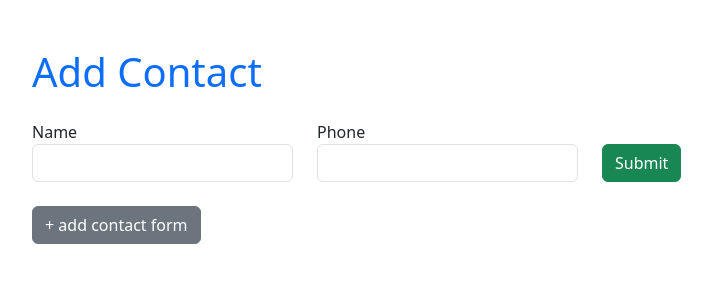
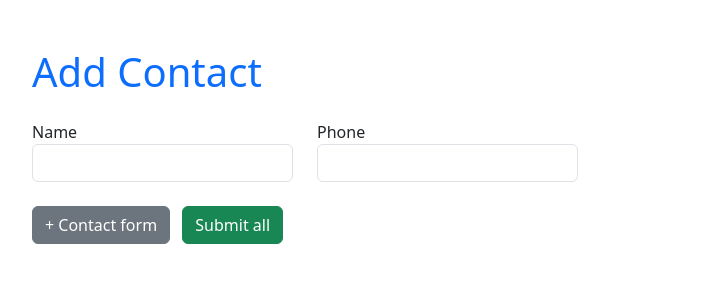
Before and after one commit to mihouami/contact-htmx, a Django app: page / in a window 1280 px wide. Shown: the top 300 px of the page, without its empty margins (50-762 px from the left). Run offline with Django 5.2, Linux system fonts and the light colour scheme; data that the repository does not hold is empty; some libraries are stand-ins or nearby versions.

Commit message:
04-submit multiple forms

```diff
--- a/contact/templates/base.html
+++ b/contact/templates/base.html
@@ -28,5 +28,19 @@
       integrity="sha384-YvpcrYf0tY3lHB60NNkmXc5s9fDVZLESaAA55NDzOxhy9GkcIdslK1eN7N6jIeHz"
       crossorigin="anonymous"
     ></script>
+
+    <script>
+      // Add event listener to buttons
+      document.querySelectorAll("button").forEach(function (button) {
+        button.addEventListener("click", function () {
+          document
+            .getElementById("triggerElement")
+            .setAttribute(
+              "hx-trigger",
+              "click from:" + button.getAttribute("data-trigger")
+            );
+        });
+      });
+    </script>
   </body>
 </html>
--- a/contact/templates/index.html
+++ b/contact/templates/index.html
@@ -14,7 +14,11 @@
     hx-target="#contact-forms"
     hx-swap="beforeend"
   >
-    + add contact form
+    + Contact form
+  </button>
+
+  <button type="button" class="btn btn-success" id="submit-all">
+    Submit all
   </button>
 </div>
 
--- a/contact/templates/partials/form.html
+++ b/contact/templates/partials/form.html
@@ -1,12 +1,12 @@
+<!--hx-on::after-request="this.reset()"-->
 <form
-  method="POST"
   hx-post="{% url 'add-contact' %}"
   hx-target="#contact-list"
   hx-swap="beforeend"
   hx-on::after-request="this.remove()"
+  hx-trigger="click from:#submit-all"
   class="my-1"
 >
-  <!--hx-on::after-request="this.reset()"-->
   <div class="row">
     <div class="col-4 col-md-3">
       <label for="{{ fomr.name.id_for_label}}">{{ form.name.label}}</label>
@@ -16,8 +16,5 @@
       <label for="{{ fomr.phone.id_for_label}}">{{ form.phone.label}}</label>
       {{ form.phone }}
     </div>
-    <div class="col-3 align-self-end">
-      <button type="submit" class="btn btn-success">Submit</button>
-    </div>
   </div>
 </form>
--- a/contact/views.py
+++ b/contact/views.py
@@ -1,4 +1,4 @@
-from django.shortcuts import render
+from django.shortcuts import render, redirect
 from .forms import ContactForm
 from .models import Contact
 
```
